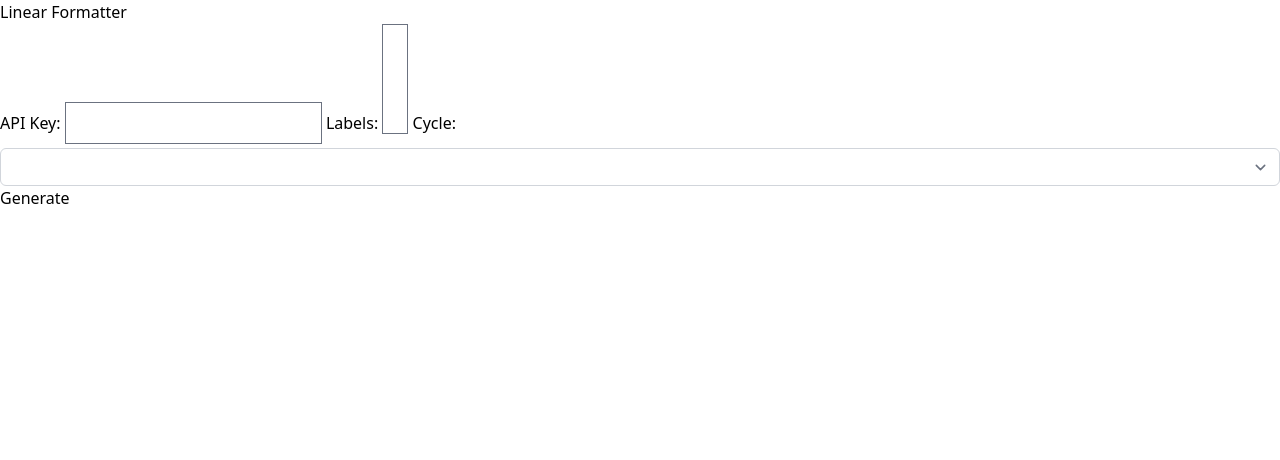
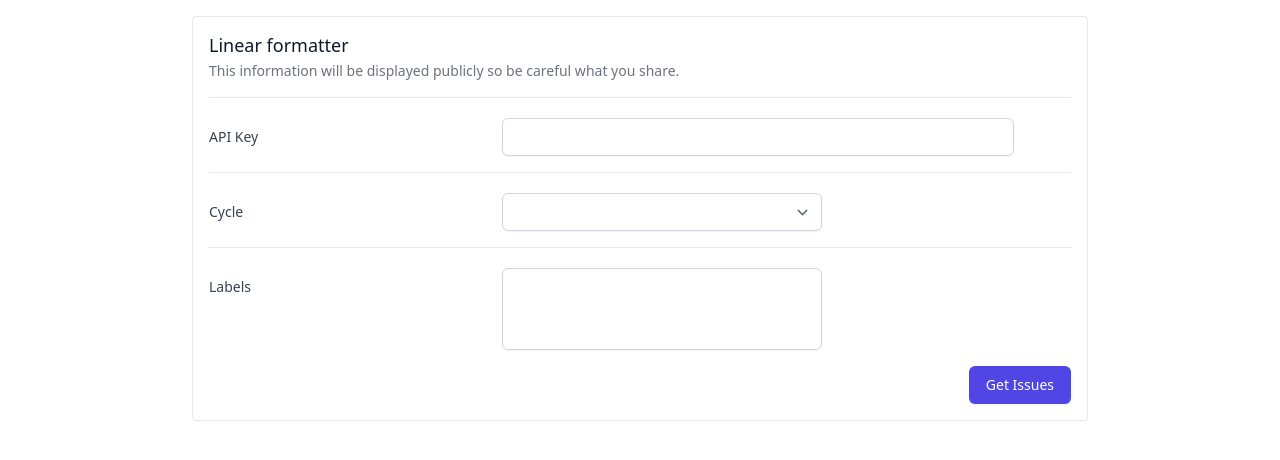
Before and after one commit to john-nhoj/linear-formatter, a SvelteKit app: page / in a window 1280 px wide. Shown: the top 460 px of the page. Built offline with nearby package versions, Linux system fonts and the light colour scheme; a web font is replaced by a local one.

Commit message:
feat: style the form

```diff
--- a/src/routes/+page.svelte
+++ b/src/routes/+page.svelte
@@ -23,24 +23,51 @@
 </script>
 
 <title>Linear Formatter</title>
-<h1>Linear Formatter</h1>
-<form>
-  <label for="api-key">API Key:</label>
-  <input type="text" name="api-key" id="api-key" bind:value={apiKey}>
-  <label for="label-select">Labels:</label>
-  <select bind:value={selectedLabels} multiple name="labels" id="label-select">
-    {#each labelSelections as label}
-      <option value={label.id}>{label.name}</option>
-    {/each}
-  </select>
-  <label for="cycle-select">Cycle:</label>
-  <select bind:value={selectedCycle} name="cycle" id="cycle-select" class="mt-1 block w-full rounded-md border-gray-300 py-2 pl-3 pr-10 text-base focus:border-indigo-500 focus:outline-none focus:ring-indigo-500 sm:text-sm">
+<main class="max-w-4xl mx-auto">
+  <div class="mt-4 border p-4 rounded">
+    <h1 class="text-lg font-medium leading-6 text-gray-900">Linear formatter</h1>
+    <p class="mt-1 max-w-2xl text-sm text-gray-500">This information will be displayed publicly so be careful what
+      you share.</p>
+    <form class="mt-4 divide-y divide-gray-200">
+      <div class="space-y-4">
+        <div class="sm:grid sm:grid-cols-3 sm:items-start sm:gap-4 sm:border-t sm:border-gray-200 sm:pt-5">
+          <label for="api-key" class="block text-sm font-medium text-gray-700 sm:mt-px sm:pt-2">API Key</label>
+          <div class="mt-1 sm:col-span-2 sm:mt-0">
+            <input required type="text" name="api-key" id="api-key" bind:value={apiKey}
+                   class="block w-full max-w-lg rounded-md border-gray-300 shadow-sm focus:border-indigo-500 focus:ring-indigo-500 sm:text-sm">
+          </div>
+        </div>
+        <div class="sm:grid sm:grid-cols-3 sm:items-start sm:gap-4 sm:border-t sm:border-gray-200 sm:pt-5">
+          <label for="cycle-select" class="block text-sm font-medium text-gray-700 sm:mt-px sm:pt-2">Cycle</label>
+          <div class="mt-1 sm:col-span-2 sm:mt-0">
+            <select required bind:value={selectedCycle} name="cycle" id="cycle-select"
+                    class="block w-full max-w-lg rounded-md border-gray-300 shadow-sm focus:border-indigo-500 focus:ring-indigo-500 sm:max-w-xs sm:text-sm">
               {#each cycleSelections as cycle}
                 <option value={cycle.id}>{cycle.name}</option>
               {/each}
             </select>
-  <button type="submit">Generate</button>
+          </div>
+        </div>
+        <div class="sm:grid sm:grid-cols-3 sm:items-start sm:gap-4 sm:border-t sm:border-gray-200 sm:pt-5">
+          <label for="label-select" class="block text-sm font-medium text-gray-700 sm:mt-px sm:pt-2">Labels</label>
+          <div class="mt-1 sm:col-span-2 sm:mt-0">
+            <select multiple required bind:value={selectedLabels} name="labels" id="label-select"
+                    class="p-0 block w-full max-w-lg rounded-md border-gray-300 shadow-sm focus:border-indigo-500 focus:ring-indigo-500 sm:max-w-xs sm:text-sm">
+              {#each labelSelections as cycle}
+                <option class="min-h-[2rem]" value={cycle.id}>{cycle.name}</option>
+              {/each}
+            </select>
+          </div>
+        </div>
+        <div class="flex justify-end">
+          <button type="submit"
+                  class="ml-3 inline-flex justify-center rounded-md border border-transparent bg-indigo-600 py-2 px-4 text-sm font-medium text-white shadow-sm hover:bg-indigo-700 focus:outline-none focus:ring-2 focus:ring-indigo-500 focus:ring-offset-2">
+            Get Issues
+          </button>
+        </div>
+      </div>
     </form>
+  </div>
   {#if errorMessage}
     <p>{errorMessage}</p>
   {/if}
@@ -67,3 +94,4 @@
     </article>
     <button on:click={copyToClipboard}>Copy</button>
   {/if}
+</main>
```
Lines whose indentation alone changed are shown as unchanged.
